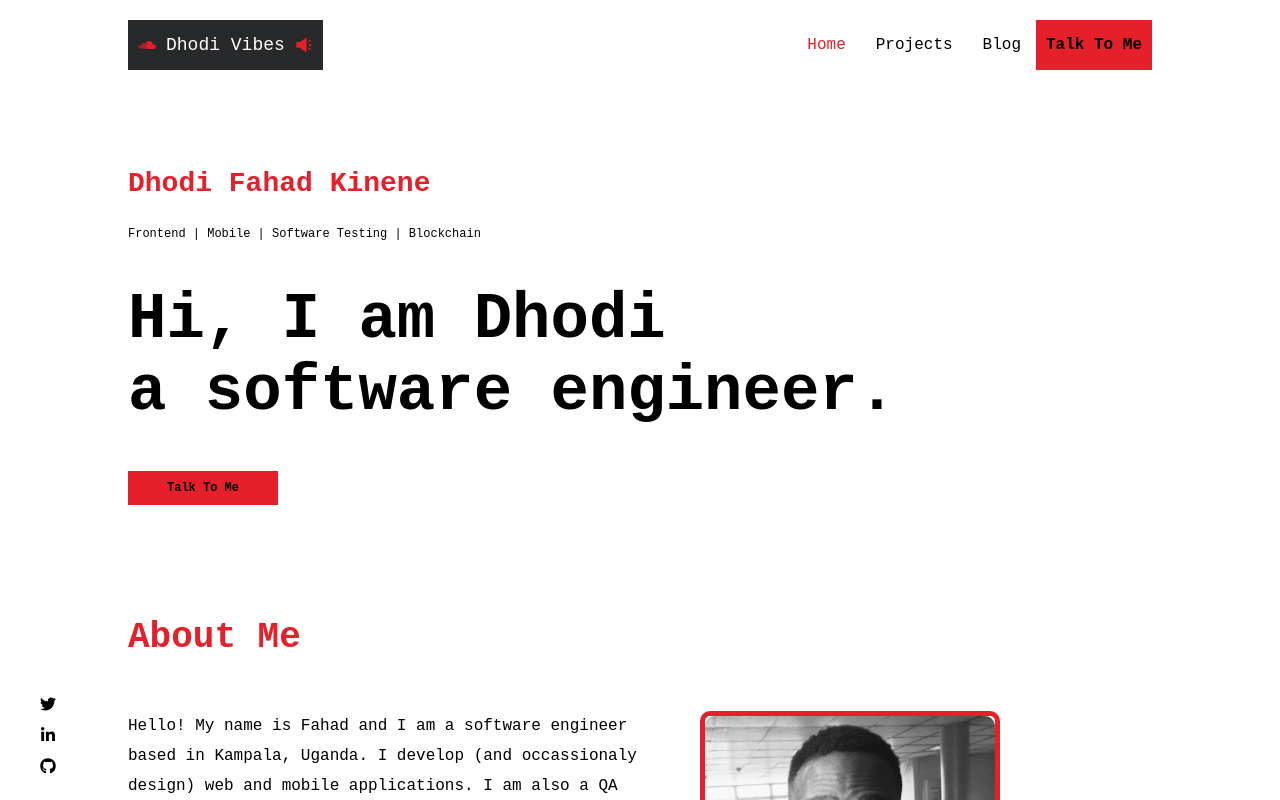
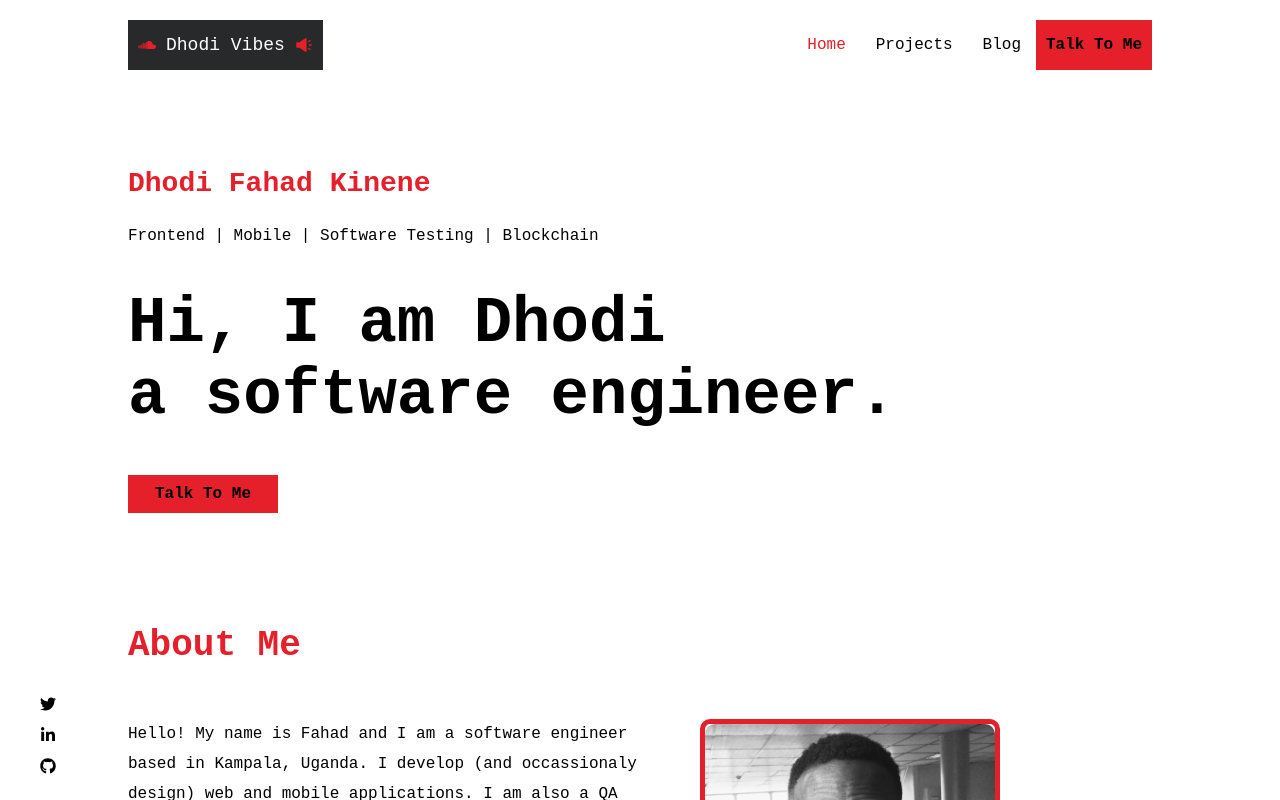
Before and after one commit to DhodiFahad/dhodifahad.github.io, a Next.js app: page / in a window 1280 px wide. Shown: the top 800 px of the page. Built offline with nearby package versions, Linux system fonts and the light colour scheme; a web font is replaced by a local one.

Commit message:
Update Hero.module.css

```diff
--- a/styles/Hero.module.css
+++ b/styles/Hero.module.css
@@ -2,7 +2,7 @@
     padding: 50px 10%;
     display: flex;
     flex-direction: column;
-    font-size: 12px;
+/*     font-size: 12px; */
 }
 .software{
     /* font-size: 48px; */
```
